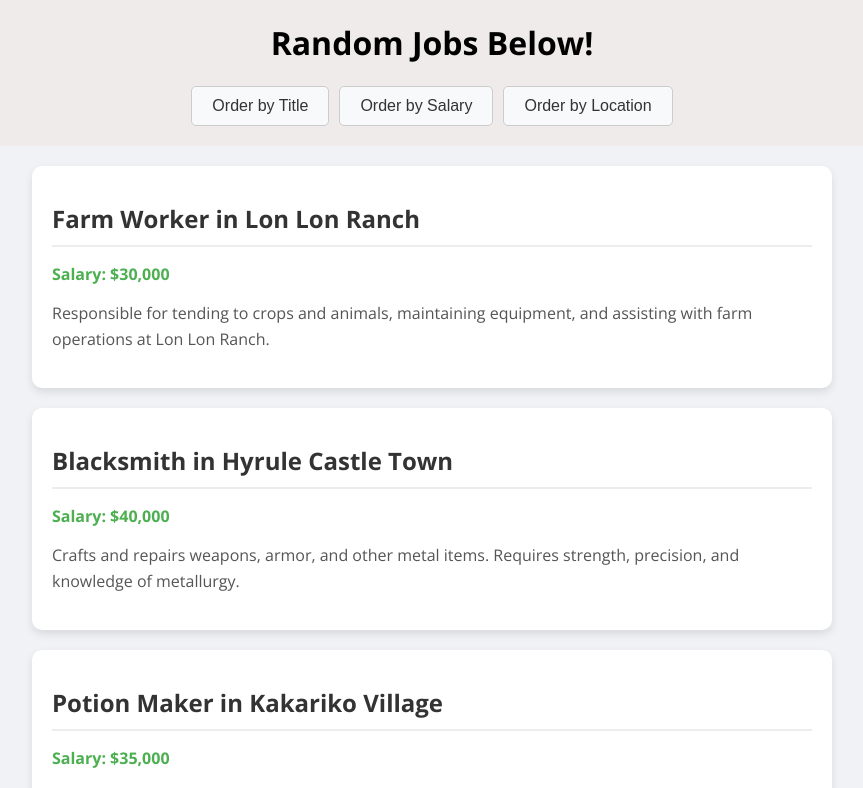
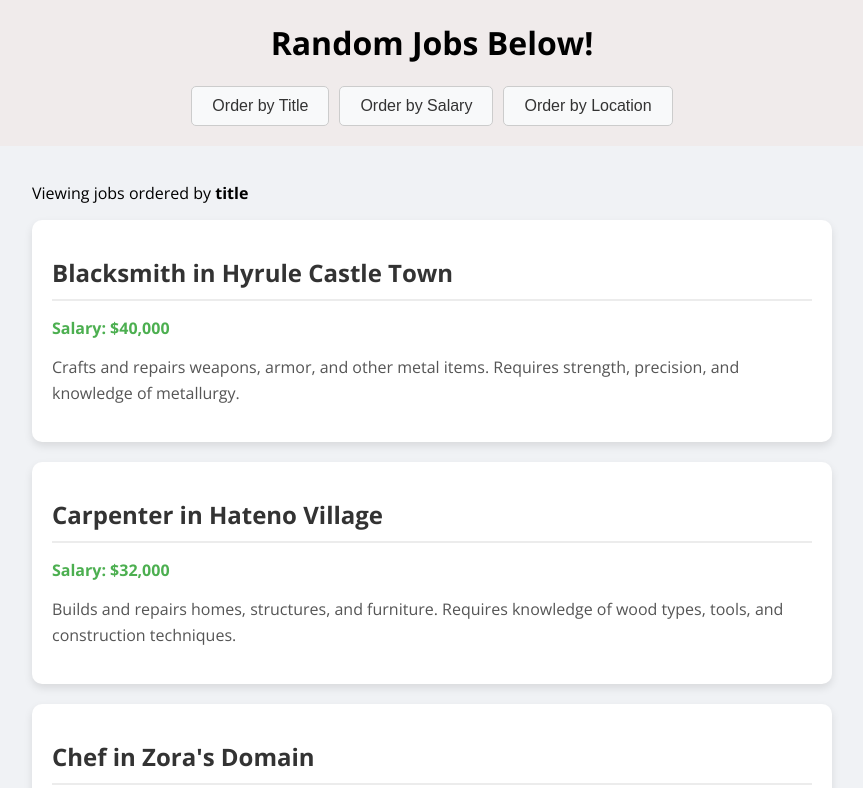
Before and after one commit to Tatyana-OA/vue-ts-example, a Vue app: page / in a window 1280 px wide. Shown: the top 788 px of the page, without its empty margins (208-1071 px from the left). Built offline with nearby package versions, Linux system fonts and the light colour scheme.

Commit message:
order jobs by sortTerm

```diff
--- a/src/components/JobList.vue
+++ b/src/components/JobList.vue
@@ -1,7 +1,7 @@
 <script lang="ts">
 import { Job } from "@/types/Job";
 import { OrderTerm } from "@/types/OrderTerm";
-import { defineComponent, PropType } from "vue";
+import { defineComponent, PropType, computed } from "vue";
 export default defineComponent({
   props: {
     jobs: {
@@ -9,9 +9,18 @@ export default defineComponent({
       required: true,
     },
     sortOrder: {
-      required: false,
+      required: true,
       type: String as PropType<OrderTerm>,
     },
+  },
+  setup(props) {
+    const orderedJobs = computed(() => {
+      return [...props.jobs].sort((a: Job, b: Job) => {
+        return a[props.sortOrder] > b[props.sortOrder] ? 1 : -1;
+      });
+    });
+
+    return { orderedJobs };
   },
 });
 </script>
@@ -19,7 +28,10 @@ export default defineComponent({
 <template>
   <div class="job-list">
     <ul>
-      <li v-for="job in jobs" :key="job.id" class="job-item">
+      <p>
+        Viewing jobs ordered by <strong>{{ sortOrder }}</strong>
+      </p>
+      <li v-for="job in orderedJobs" :key="job.id" class="job-item">
         <h1 class="job-title">{{ job.title }} in {{ job.location }}</h1>
         <div class="job-details">
           <p class="job-salary">Salary: ${{ job.salary.toLocaleString() }}</p>
```
